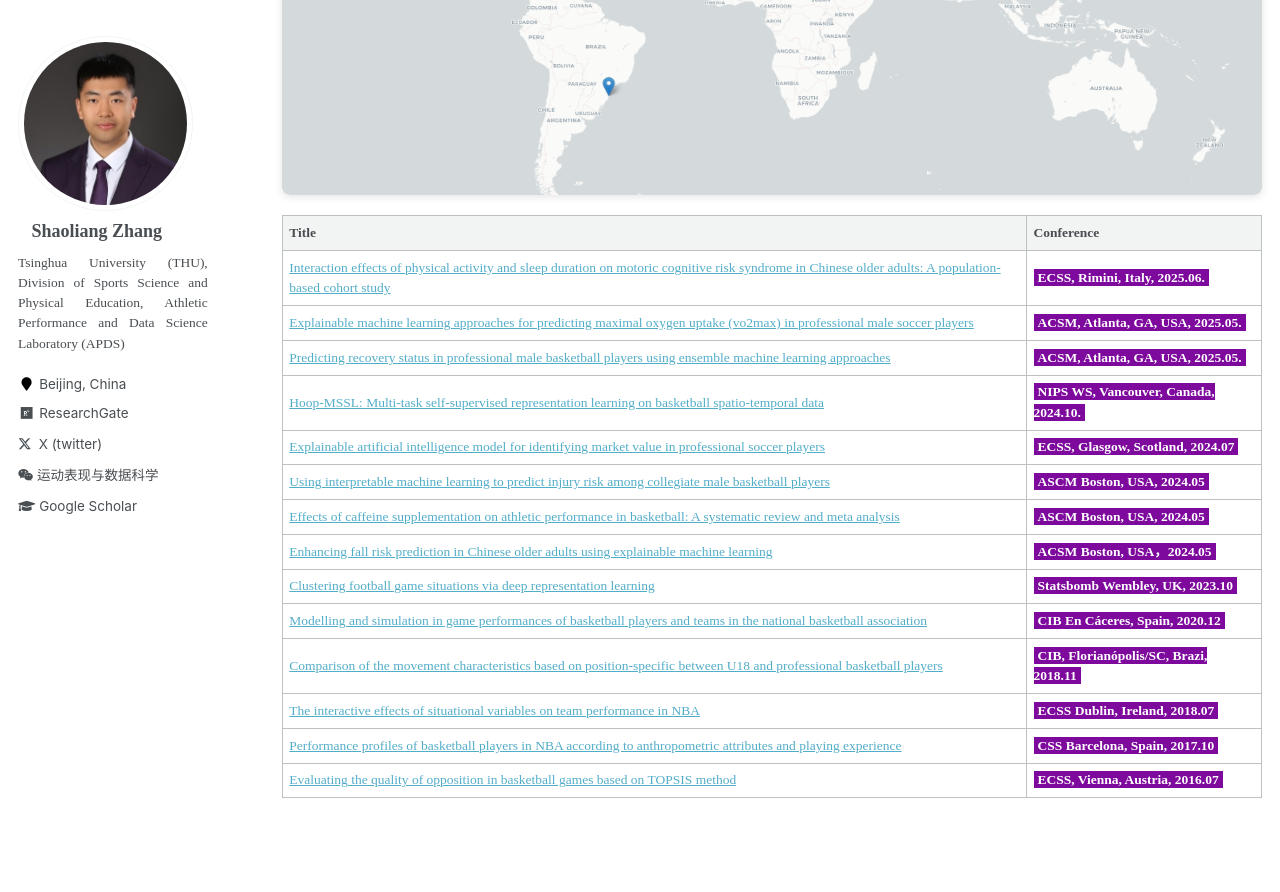
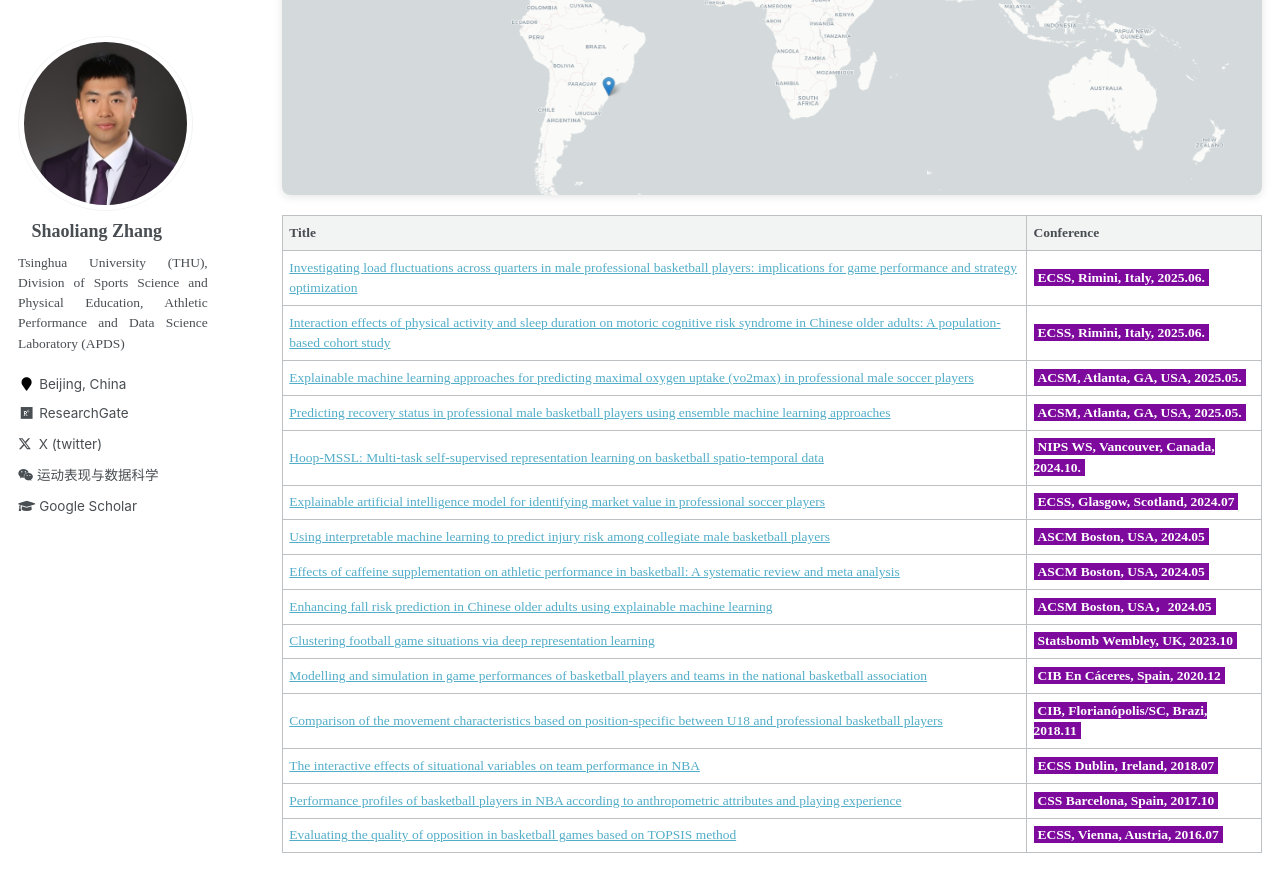
Before and after one commit to sportssuper/ZSL, a Jekyll site: the page built from _pages/talks.md, in a window 1280 px wide and 900 px high, scrolled down 614 px. Shown: the top 892 px of the window. Built offline with Jekyll 4.4.1, drawn with Linux system fonts in a browser that asks for light colours; a script that is not in the unit is left out.

Commit message:
Update talks.md

```diff
--- a/_pages/talks.md
+++ b/_pages/talks.md
@@ -28,6 +28,7 @@ author_profile: true
 
 | Title | Conference |
 |-------|------------|
+| [Investigating load fluctuations across quarters in male professional basketball players: implications for game performance and strategy optimization](talks/ecss20262.pdf) | **<span style="background-color: #7E099D; color: white; padding: 1px 4px;">ECSS, Rimini, Italy, 2025.06.</span>**|
 | [Interaction effects of physical activity and sleep duration on motoric cognitive risk syndrome in Chinese older adults: A population-based cohort study](talks/ecss25gld.pdf) | **<span style="background-color: #7E099D; color: white; padding: 1px 4px;">ECSS, Rimini, Italy, 2025.06.</span>**|
 | [Explainable machine learning approaches for predicting maximal oxygen uptake (vo2max) in professional male soccer players](https://journals.lww.com/acsm-msse/fulltext/2025/10001/explainable_machine_learning_approaches_for.685.aspx) | **<span style="background-color: #7E099D; color: white; padding: 1px 4px;">ACSM, Atlanta, GA, USA, 2025.05.</span>** |
 | [Predicting recovery status in professional male basketball players using ensemble machine learning approaches](https://journals.lww.com/acsm-msse/fulltext/2025/10001/predicting_recovery_status_in_professional_male.677.aspx) | **<span style="background-color: #7E099D; color: white; padding: 1px 4px;">ACSM, Atlanta, GA, USA, 2025.05.</span>** |
```
